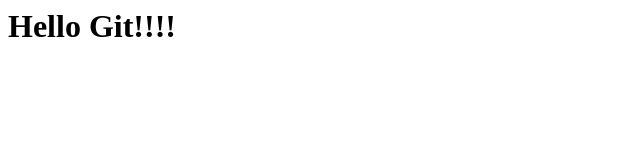
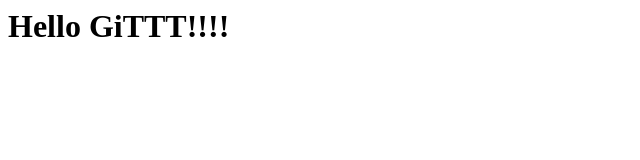
Before and after one commit to yaneproger/cicd, a plain HTML site: page index.html in a window 1280 px wide. Shown: the whole page, without its empty margins (0-640 px from the left). Drawn offline with Linux system fonts and the light colour scheme.

Commit message:
next simple commit

```diff
--- a/index.html
+++ b/index.html
@@ -1 +1 @@
-<h1>Hello Git!!!!<h1>
+<h1>Hello GiTTT!!!!<h1>
```
